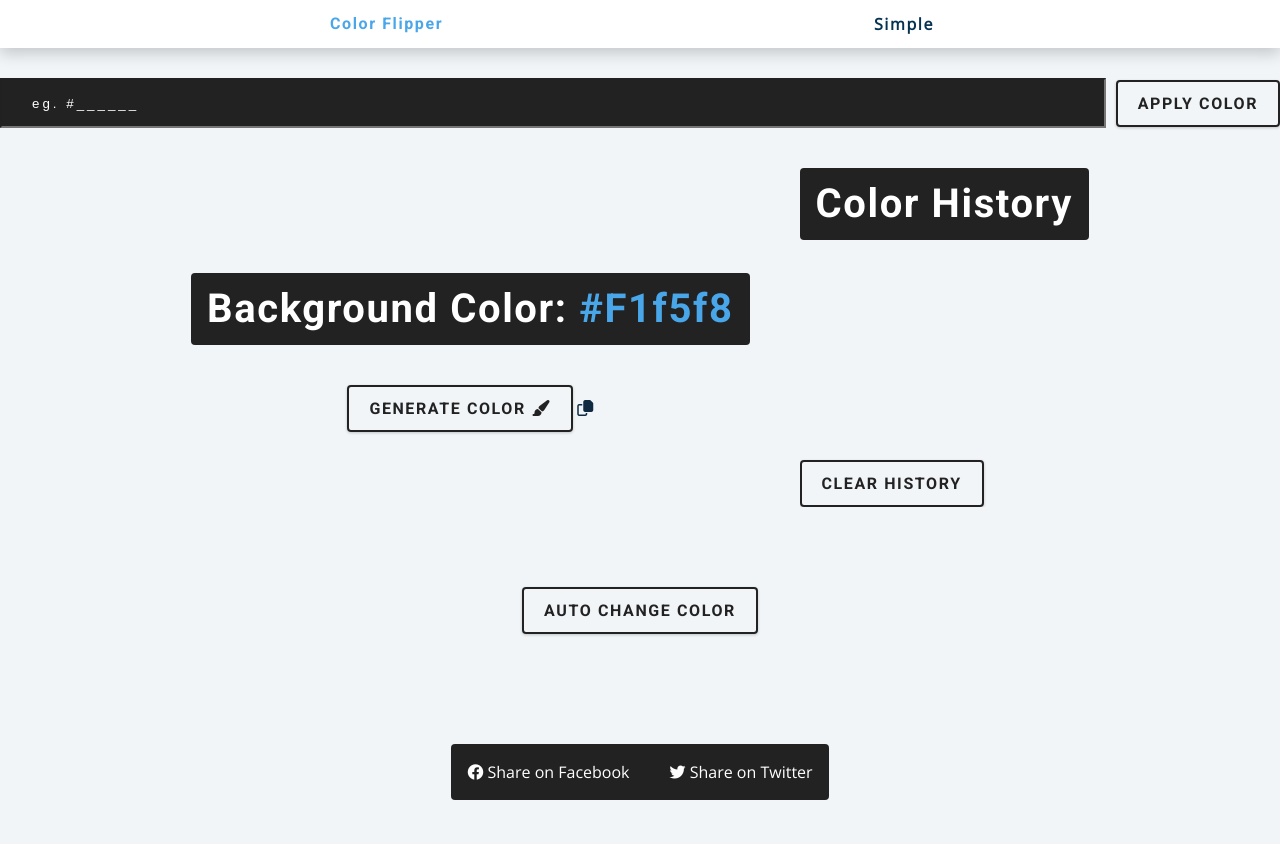
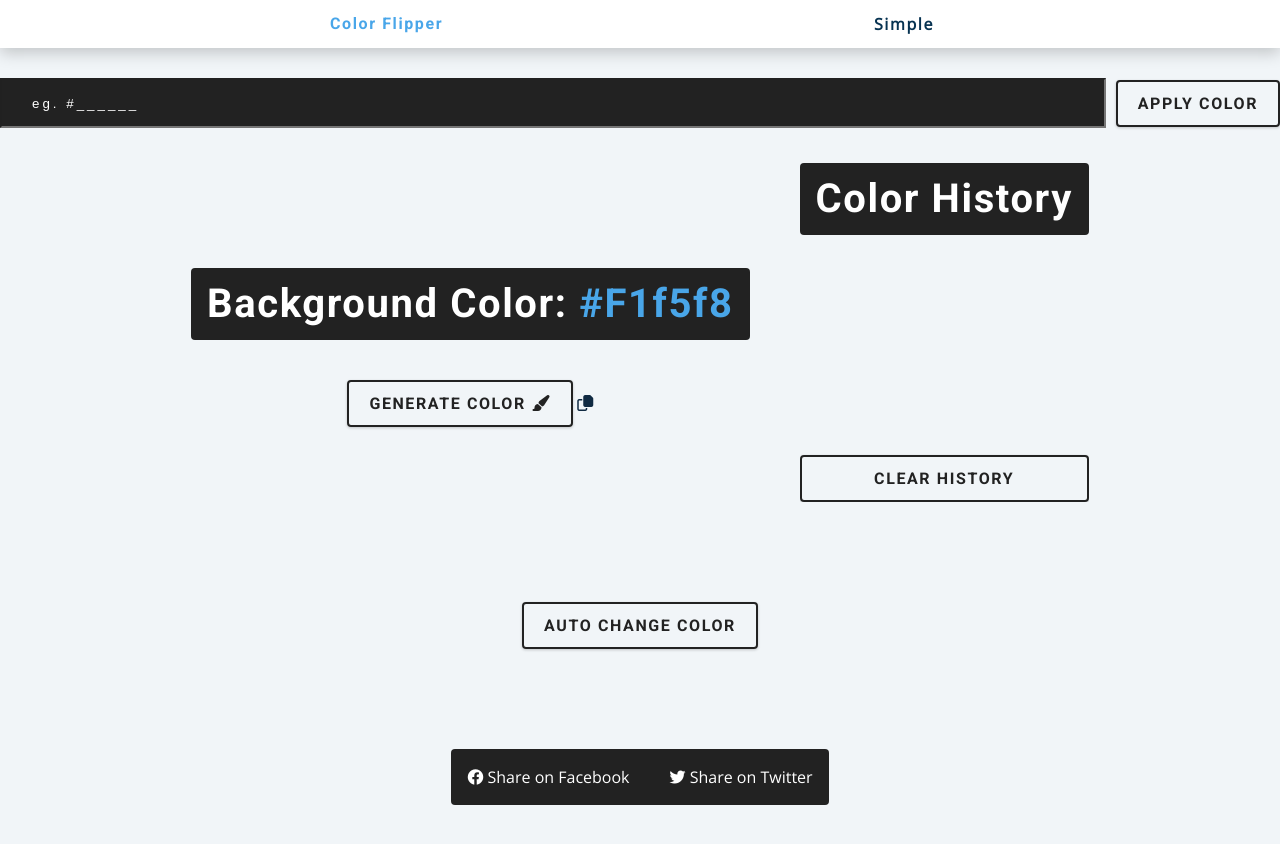
Before and after one commit to nova-x0/myColorFlipper, a plain HTML site: page index.html in a window 1280 px wide. Drawn offline with nearby package versions, Linux system fonts and the light colour scheme.

Commit message:
Update style.css

```diff
--- a/style.css
+++ b/style.css
@@ -292,7 +292,7 @@ Container
     .container-nd-history {
         display: flex;
         align-items: center;
-        justify-content: space-between;
+        justify-content: center;
         gap: 50px;
         flex-wrap: wrap;
     }
@@ -303,6 +303,9 @@ Container
 
     .history {
         overflow: hidden;
+        justify-content: center;
+    display: flex;
+    flex-direction: column;
     }
 
     .history-scroll {
@@ -393,6 +396,10 @@ Container
     color: var(--clr-black);
 }
 
+#auto-color-change{
+    margin-top: 30px;
+}
+
 
     @keyframes pulse {
 
```
